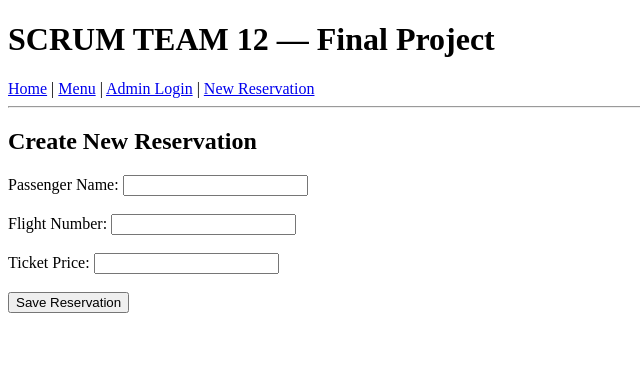
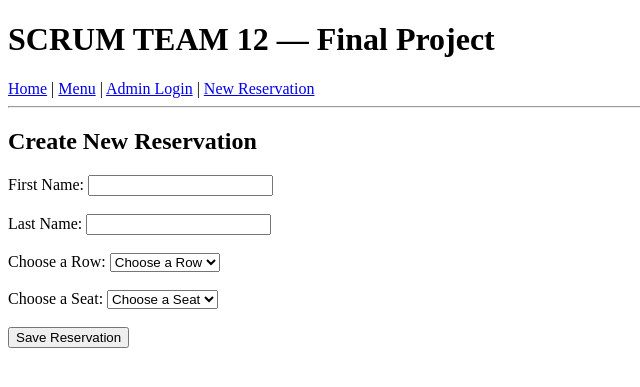
Before and after one commit to Pnlrv5/SCRUM-TEAM-12---Final-Project, a Flask app: template templates/new_reservation.html in a window 1280 px wide. Shown: the top 387 px of the page, without its empty margins (0-640 px from the left). Run offline with Flask 3, Linux system fonts and the light colour scheme; the template is opened without the code that fills it, so the values that code supplies are empty; parts of the project's set-up code (start-up, migrations or seed data) failed here and were passed over.

Commit message:
finished new_reservation.html, going to work on the route now.

```diff
--- a/templates/new_reservation.html
+++ b/templates/new_reservation.html
@@ -3,16 +3,34 @@
 <h2>Create New Reservation</h2>
 
 <form action="/new_reservation" method="POST">
-    <label>Passenger Name:</label>
-    <input type="text" name="name" required>
+
+<!--This is what is shown in the screenshot given of the demo. I replaced the placeholder stuff.-->
+    <label>First Name:</label>
+    <input type="text" name="first_name" required>
     <br><br>
 
-    <label>Flight Number:</label>
-    <input type="text" name="flight_no" required>
+    <label>Last Name:</label>
+    <input type="text" name="last_name" required>
+    <br><br>
+<!--Doesn't have ticket price or anything as far as I can see, as a drop down menu for rows and columns for the spot of the seat and loops through 1-12 and 1-4.-->
+    <label>Choose a Row:</label>
+    <select name="row" required>
+        <option value="">Choose a Row</option>
+        <!--loops through 1-12-->
+        {% for r in range(1,13) %}
+            <option value="{{ r }}">{{ r }}</option>
+        {% endfor %}
+    </select>
     <br><br>
 
-    <label>Ticket Price:</label>
-    <input type="number" name="price" required>
+    <label>Choose a Seat:</label>
+    <select name="seat" required>
+        <option value="">Choose a Seat</option>
+        <!--loops through 1-4-->
+        {% for s in range(1,5) %}
+            <option value="{{ s }}">{{ s }}</option>
+        {% endfor %}
+    </select>
     <br><br>
 
     <button type="submit">Save Reservation</button>
```
Also changed, not shown: app/routes.py (+8 -7 lines).
